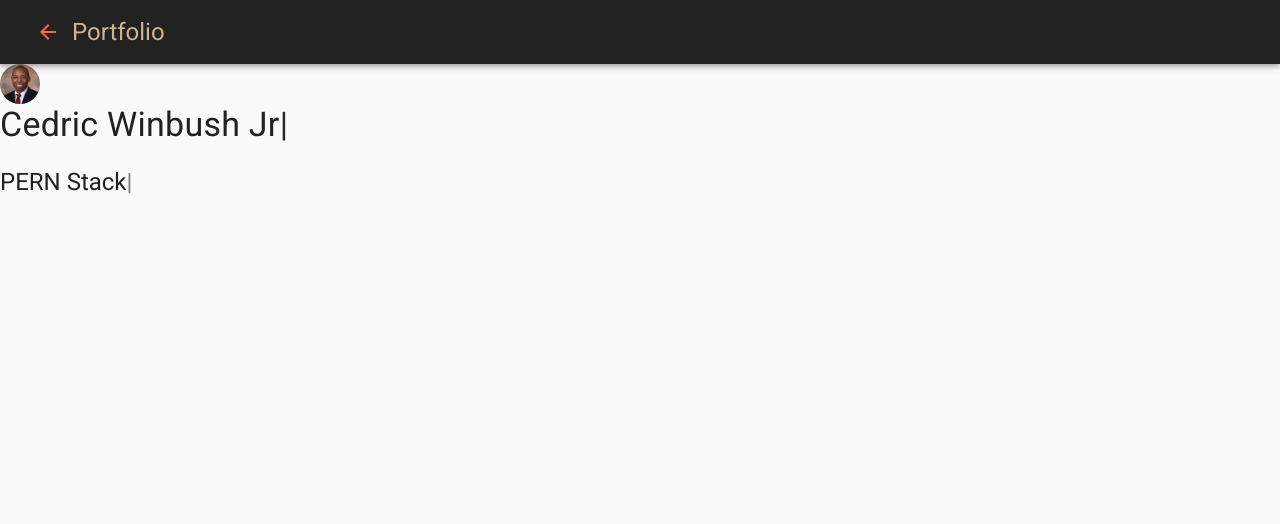
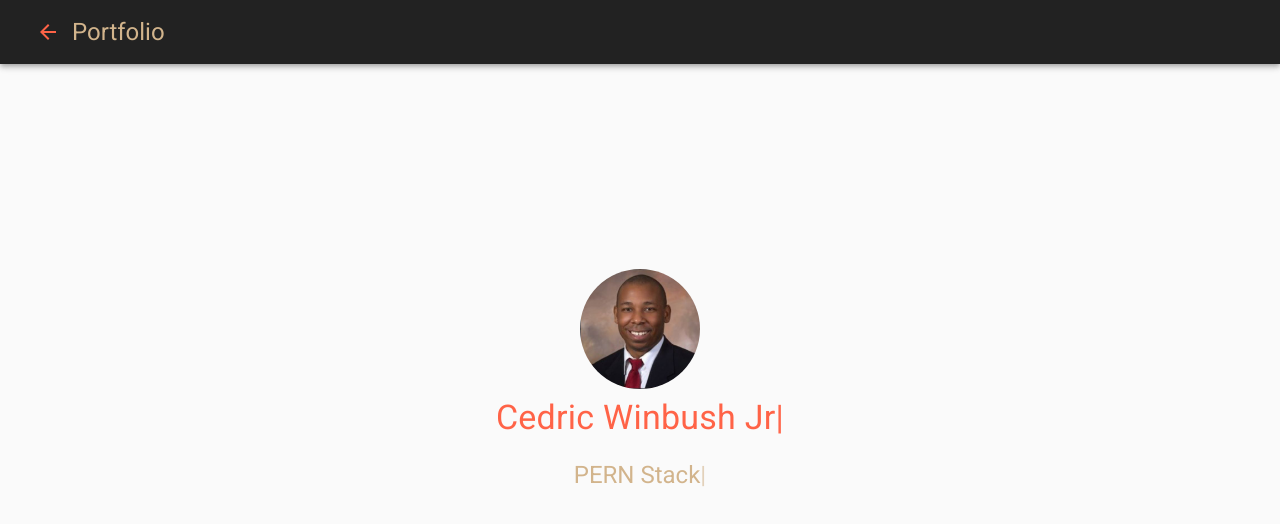
Before and after one commit to caw442000/portfolio-build, a React (Create React App) app: page / in a window 1280 px wide. Shown: the top 524 px of the page. Built offline with nearby package versions, Linux system fonts and the light colour scheme.

Commit message:
sets header positioning and scale

```diff
--- a/src/components/Header.js
+++ b/src/components/Header.js
@@ -1,18 +1,49 @@
 import React from "react";
 import { Typography, Avatar, Grid, Box } from "@material-ui/core";
+import { makeStyles } from "@material-ui/core/styles";
 import cedric from "../assets/images/cedric.png";
 import Typed from "react-typed";
 
+// CSS Styles
+
+const useStyles = makeStyles((theme) => ({
+  avatar: {
+    width: theme.spacing(15),
+    height: theme.spacing(15),
+    margin: theme.spacing(1),
+  },
+  title: {
+    color: "tomato",
+  },
+  subtitle: {
+    color: "tan",
+    marginBottom: "3rem",
+  },
+  typedContainer: {
+    position: "absolute",
+    top: "50%",
+    left: "50%",
+    transform: "translate(-50%, -50%)",
+    width: "100vw",
+    textAlign: "center",
+    margin: "0 auto",
+    zIndex: 1,
+  },
+}));
+
 const Header = () => {
+  const classes = useStyles();
   return (
-    <Box>
-      <Avatar src={cedric} alt="Cedric Winbush" />
-      <Typography variant="h4">
+    <Box className={classes.typedContainer}>
+      <Grid container justify="center">
+        <Avatar className={classes.avatar} src={cedric} alt="Cedric Winbush" />
+      </Grid>
+      <Typography className={classes.title} variant="h4">
         <Typed strings={["Cedric Winbush Jr"]} typeSpeed={40} />
       </Typography>
 
       <br />
-      <Typography variant="h5">
+      <Typography className={classes.subtitle} variant="h5">
         <Typed
           strings={["Web Design", "Web Development", "PERN Stack"]}
           typeSpeed={40}
--- a/src/components/NavBar.js
+++ b/src/components/NavBar.js
@@ -66,9 +66,9 @@ const menuItems = [
 ];
 
 const NavBar = () => {
-  const [state, setState] = useState({
-    right: false
-  })
+  // const [state, setState] = useState({
+  //   right: false
+  // })
   const [mobileOpen, setMobileOpen] = React.useState(false);
 
 
```
